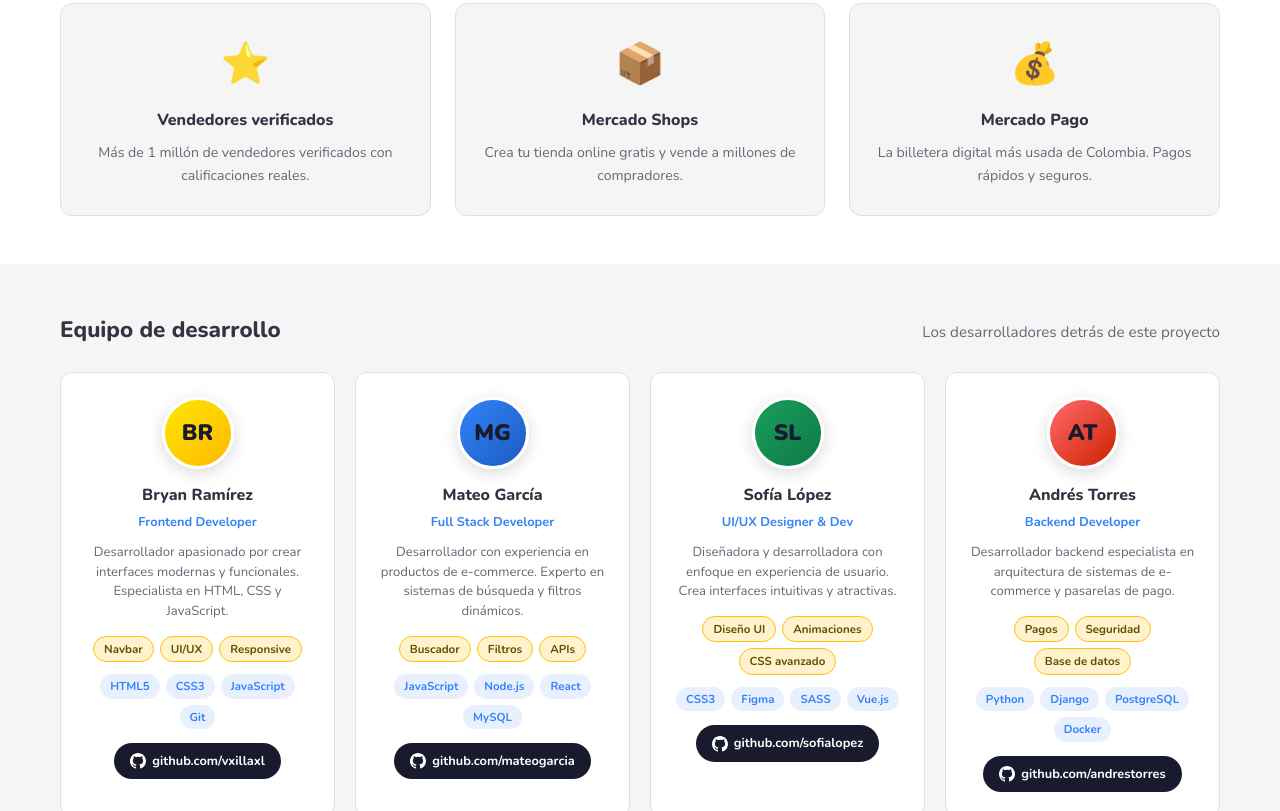
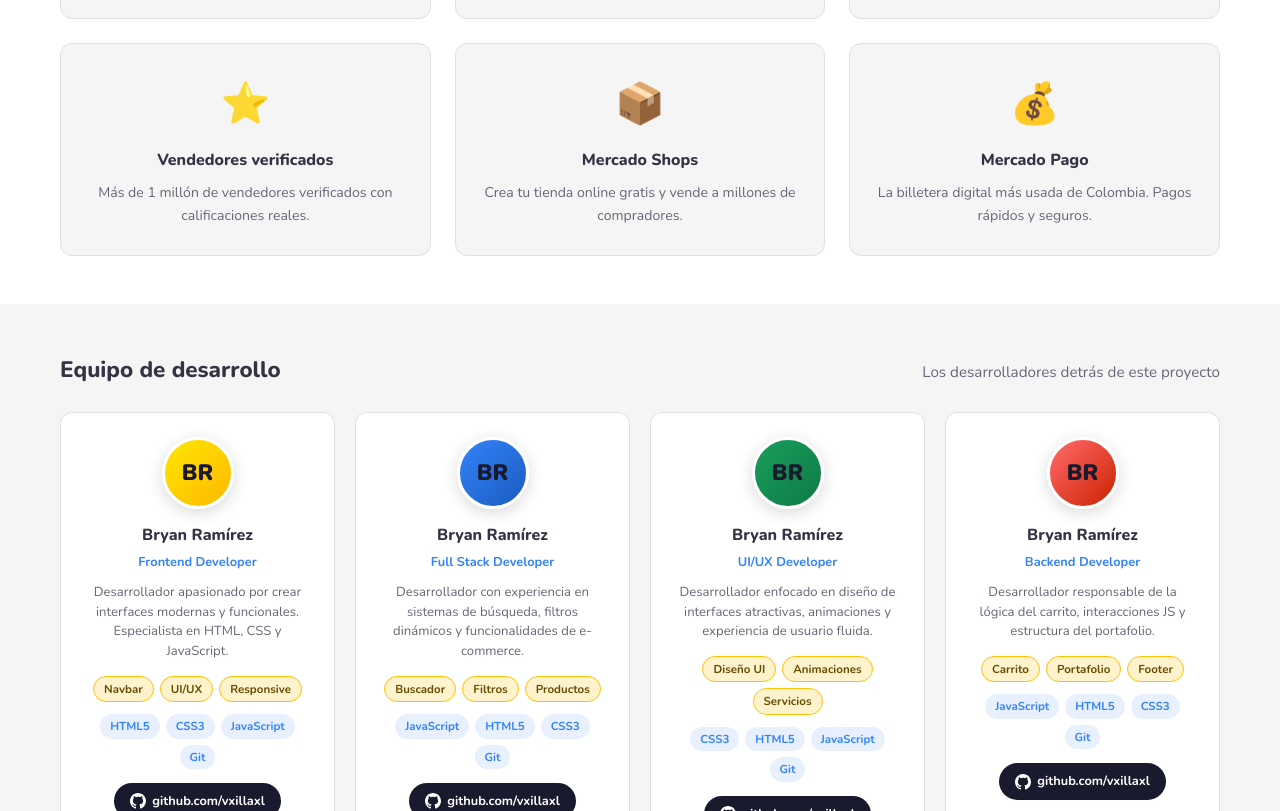
Before and after one commit to vxillaxl/mercadolibre, a plain HTML site: page index.html in a window 1280 px wide. Shown: the part 1989-2800 px from the top of the page. Drawn offline with nearby package versions, Linux system fonts and the light colour scheme.

Commit message:
fix: corrige portafolio con datos de Bryan y agrega imagenes reales

```diff
--- a/css/styles.css
+++ b/css/styles.css
@@ -333,7 +333,7 @@
 }
 .product-badge.offer { background: var(--ml-red); }
 
-.product-img { font-size: 5rem; text-align: center; padding: 24px 16px 8px; background: var(--ml-gray); }
+.product-img { width: 100%; height: 180px; object-fit: contain; background: var(--ml-gray); padding: 12px; display: block; }
 
 .product-info { padding: 14px; }
 .product-name { font-size: 0.88rem; font-weight: 600; color: var(--ml-text); margin-bottom: 6px; line-height: 1.4; display: -webkit-box; -webkit-line-clamp: 2; -webkit-box-orient: vertical; overflow: hidden; }
--- a/index.html
+++ b/index.html
@@ -122,7 +122,7 @@
       <div class="products-grid" id="products-grid">
         <article class="product-card reveal" data-product="Smartphone Samsung Galaxy A55">
           <div class="product-badge">Más vendido</div>
-          <div class="product-img">📱</div>
+          <img class="product-img" src="https://images.unsplash.com/photo-1610945415295-d9bbf067e59c?w=200&h=180&fit=crop" alt="Smartphone Samsung"/>
           <div class="product-info">
             <p class="product-name">Smartphone Samsung Galaxy A55 5G 128GB</p>
             <div class="product-rating">★★★★★ <span>(1.2k)</span></div>
@@ -135,7 +135,7 @@
         </article>
         <article class="product-card reveal" data-product="Laptop Lenovo IdeaPad">
           <div class="product-badge offer">-30%</div>
-          <div class="product-img">💻</div>
+          <img class="product-img" src="https://images.unsplash.com/photo-1496181133206-80ce9b88a853?w=200&h=180&fit=crop" alt="Laptop"/>
           <div class="product-info">
             <p class="product-name">Laptop Lenovo IdeaPad 3 Core i5 8GB RAM 512GB SSD</p>
             <div class="product-rating">★★★★☆ <span>(856)</span></div>
@@ -147,7 +147,7 @@
           </div>
         </article>
         <article class="product-card reveal" data-product="Audífonos Sony WH-1000XM5">
-          <div class="product-img">🎧</div>
+          <img class="product-img" src="https://images.unsplash.com/photo-1505740420928-5e560c06d30e?w=200&h=180&fit=crop" alt="Audifonos"/>
           <div class="product-info">
             <p class="product-name">Audífonos Sony WH-1000XM5 Noise Cancelling Inalámbricos</p>
             <div class="product-rating">★★★★★ <span>(2.1k)</span></div>
@@ -160,7 +160,7 @@
         </article>
         <article class="product-card reveal" data-product="Smart TV Samsung 55">
           <div class="product-badge">Oferta</div>
-          <div class="product-img">📺</div>
+          <img class="product-img" src="https://images.unsplash.com/photo-1593359677879-a4bb92f4834c?w=200&h=180&fit=crop" alt="Smart TV"/>
           <div class="product-info">
             <p class="product-name">Smart TV Samsung 55" 4K QLED Crystal UHD 2024</p>
             <div class="product-rating">★★★★★ <span>(743)</span></div>
@@ -172,7 +172,7 @@
           </div>
         </article>
         <article class="product-card reveal">
-          <div class="product-img">⌚</div>
+          <img class="product-img" src="https://images.unsplash.com/photo-1523275335684-37898b6baf30?w=200&h=180&fit=crop" alt="Smartwatch"/>
           <div class="product-info">
             <p class="product-name">Smartwatch Apple Watch Series 9 GPS 41mm</p>
             <div class="product-rating">★★★★★ <span>(3.4k)</span></div>
@@ -185,7 +185,7 @@
         </article>
         <article class="product-card reveal">
           <div class="product-badge offer">-25%</div>
-          <div class="product-img">📷</div>
+          <img class="product-img" src="https://images.unsplash.com/photo-1516035069371-29a1b244cc32?w=200&h=180&fit=crop" alt="Camara"/>
           <div class="product-info">
             <p class="product-name">Cámara Canon EOS R50 Mirrorless 24.2MP Kit 18-45mm</p>
             <div class="product-rating">★★★★☆ <span>(421)</span></div>
@@ -273,70 +273,70 @@
 
         <!-- Dev 2 -->
         <article class="dev-card reveal">
-          <div class="dev-avatar" style="background: linear-gradient(135deg, #3483fa, #1a5cbf);">MG</div>
-          <h3>Mateo García</h3>
+          <div class="dev-avatar" style="background: linear-gradient(135deg, #3483fa, #1a5cbf);">BR</div>
+          <h3>Bryan Ramírez</h3>
           <p class="dev-role">Full Stack Developer</p>
-          <p class="dev-desc">Desarrollador con experiencia en productos de e-commerce. Experto en sistemas de búsqueda y filtros dinámicos.</p>
+          <p class="dev-desc">Desarrollador con experiencia en sistemas de búsqueda, filtros dinámicos y funcionalidades de e-commerce.</p>
           <div class="dev-services">
             <span>Buscador</span>
             <span>Filtros</span>
-            <span>APIs</span>
+            <span>Productos</span>
           </div>
           <div class="dev-techs">
             <span class="tech">JavaScript</span>
-            <span class="tech">Node.js</span>
-            <span class="tech">React</span>
-            <span class="tech">MySQL</span>
+            <span class="tech">HTML5</span>
+            <span class="tech">CSS3</span>
+            <span class="tech">Git</span>
           </div>
           <a href="https://github.com/vxillaxl" target="_blank" class="dev-github">
             <svg width="16" height="16" viewBox="0 0 24 24" fill="currentColor"><path d="M12 0C5.374 0 0 5.373 0 12c0 5.302 3.438 9.8 8.207 11.387.599.111.793-.261.793-.577v-2.234c-3.338.726-4.033-1.416-4.033-1.416-.546-1.387-1.333-1.756-1.333-1.756-1.089-.745.083-.729.083-.729 1.205.084 1.839 1.237 1.839 1.237 1.07 1.834 2.807 1.304 3.492.997.107-.775.418-1.305.762-1.604-2.665-.305-5.467-1.334-5.467-5.931 0-1.311.469-2.381 1.236-3.221-.124-.303-.535-1.524.117-3.176 0 0 1.008-.322 3.301 1.23A11.509 11.509 0 0 1 12 5.803c1.02.005 2.047.138 3.006.404 2.291-1.552 3.297-1.23 3.297-1.23.653 1.653.242 2.874.118 3.176.77.84 1.235 1.911 1.235 3.221 0 4.609-2.807 5.624-5.479 5.921.43.372.823 1.102.823 2.222v3.293c0 .319.192.694.801.576C20.566 21.797 24 17.3 24 12c0-6.627-5.373-12-12-12z"/></svg>
-            github.com/mateogarcia
+            github.com/vxillaxl
           </a>
         </article>
 
         <!-- Dev 3 -->
         <article class="dev-card reveal">
-          <div class="dev-avatar" style="background: linear-gradient(135deg, #1a9e5c, #0d7a45);">SL</div>
-          <h3>Sofía López</h3>
-          <p class="dev-role">UI/UX Designer & Dev</p>
-          <p class="dev-desc">Diseñadora y desarrolladora con enfoque en experiencia de usuario. Crea interfaces intuitivas y atractivas.</p>
+          <div class="dev-avatar" style="background: linear-gradient(135deg, #1a9e5c, #0d7a45);">BR</div>
+          <h3>Bryan Ramírez</h3>
+          <p class="dev-role">UI/UX Developer</p>
+          <p class="dev-desc">Desarrollador enfocado en diseño de interfaces atractivas, animaciones y experiencia de usuario fluida.</p>
           <div class="dev-services">
             <span>Diseño UI</span>
             <span>Animaciones</span>
-            <span>CSS avanzado</span>
+            <span>Servicios</span>
           </div>
           <div class="dev-techs">
             <span class="tech">CSS3</span>
-            <span class="tech">Figma</span>
-            <span class="tech">SASS</span>
-            <span class="tech">Vue.js</span>
+            <span class="tech">HTML5</span>
+            <span class="tech">JavaScript</span>
+            <span class="tech">Git</span>
           </div>
           <a href="https://github.com/vxillaxl" target="_blank" class="dev-github">
             <svg width="16" height="16" viewBox="0 0 24 24" fill="currentColor"><path d="M12 0C5.374 0 0 5.373 0 12c0 5.302 3.438 9.8 8.207 11.387.599.111.793-.261.793-.577v-2.234c-3.338.726-4.033-1.416-4.033-1.416-.546-1.387-1.333-1.756-1.333-1.756-1.089-.745.083-.729.083-.729 1.205.084 1.839 1.237 1.839 1.237 1.07 1.834 2.807 1.304 3.492.997.107-.775.418-1.305.762-1.604-2.665-.305-5.467-1.334-5.467-5.931 0-1.311.469-2.381 1.236-3.221-.124-.303-.535-1.524.117-3.176 0 0 1.008-.322 3.301 1.23A11.509 11.509 0 0 1 12 5.803c1.02.005 2.047.138 3.006.404 2.291-1.552 3.297-1.23 3.297-1.23.653 1.653.242 2.874.118 3.176.77.84 1.235 1.911 1.235 3.221 0 4.609-2.807 5.624-5.479 5.921.43.372.823 1.102.823 2.222v3.293c0 .319.192.694.801.576C20.566 21.797 24 17.3 24 12c0-6.627-5.373-12-12-12z"/></svg>
-            github.com/sofialopez
+            github.com/vxillaxl
           </a>
         </article>
 
         <!-- Dev 4 -->
         <article class="dev-card reveal">
-          <div class="dev-avatar" style="background: linear-gradient(135deg, #ff6b6b, #cc2200);">AT</div>
-          <h3>Andrés Torres</h3>
+          <div class="dev-avatar" style="background: linear-gradient(135deg, #ff6b6b, #cc2200);">BR</div>
+          <h3>Bryan Ramírez</h3>
           <p class="dev-role">Backend Developer</p>
-          <p class="dev-desc">Desarrollador backend especialista en arquitectura de sistemas de e-commerce y pasarelas de pago.</p>
+          <p class="dev-desc">Desarrollador responsable de la lógica del carrito, interacciones JS y estructura del portafolio.</p>
           <div class="dev-services">
-            <span>Pagos</span>
-            <span>Seguridad</span>
-            <span>Base de datos</span>
+            <span>Carrito</span>
+            <span>Portafolio</span>
+            <span>Footer</span>
           </div>
           <div class="dev-techs">
-            <span class="tech">Python</span>
-            <span class="tech">Django</span>
-            <span class="tech">PostgreSQL</span>
-            <span class="tech">Docker</span>
+            <span class="tech">JavaScript</span>
+            <span class="tech">HTML5</span>
+            <span class="tech">CSS3</span>
+            <span class="tech">Git</span>
           </div>
           <a href="https://github.com/vxillaxl" target="_blank" class="dev-github">
             <svg width="16" height="16" viewBox="0 0 24 24" fill="currentColor"><path d="M12 0C5.374 0 0 5.373 0 12c0 5.302 3.438 9.8 8.207 11.387.599.111.793-.261.793-.577v-2.234c-3.338.726-4.033-1.416-4.033-1.416-.546-1.387-1.333-1.756-1.333-1.756-1.089-.745.083-.729.083-.729 1.205.084 1.839 1.237 1.839 1.237 1.07 1.834 2.807 1.304 3.492.997.107-.775.418-1.305.762-1.604-2.665-.305-5.467-1.334-5.467-5.931 0-1.311.469-2.381 1.236-3.221-.124-.303-.535-1.524.117-3.176 0 0 1.008-.322 3.301 1.23A11.509 11.509 0 0 1 12 5.803c1.02.005 2.047.138 3.006.404 2.291-1.552 3.297-1.23 3.297-1.23.653 1.653.242 2.874.118 3.176.77.84 1.235 1.911 1.235 3.221 0 4.609-2.807 5.624-5.479 5.921.43.372.823 1.102.823 2.222v3.293c0 .319.192.694.801.576C20.566 21.797 24 17.3 24 12c0-6.627-5.373-12-12-12z"/></svg>
-            github.com/andrestorres
+            github.com/vxillaxl
           </a>
         </article>
 
```
